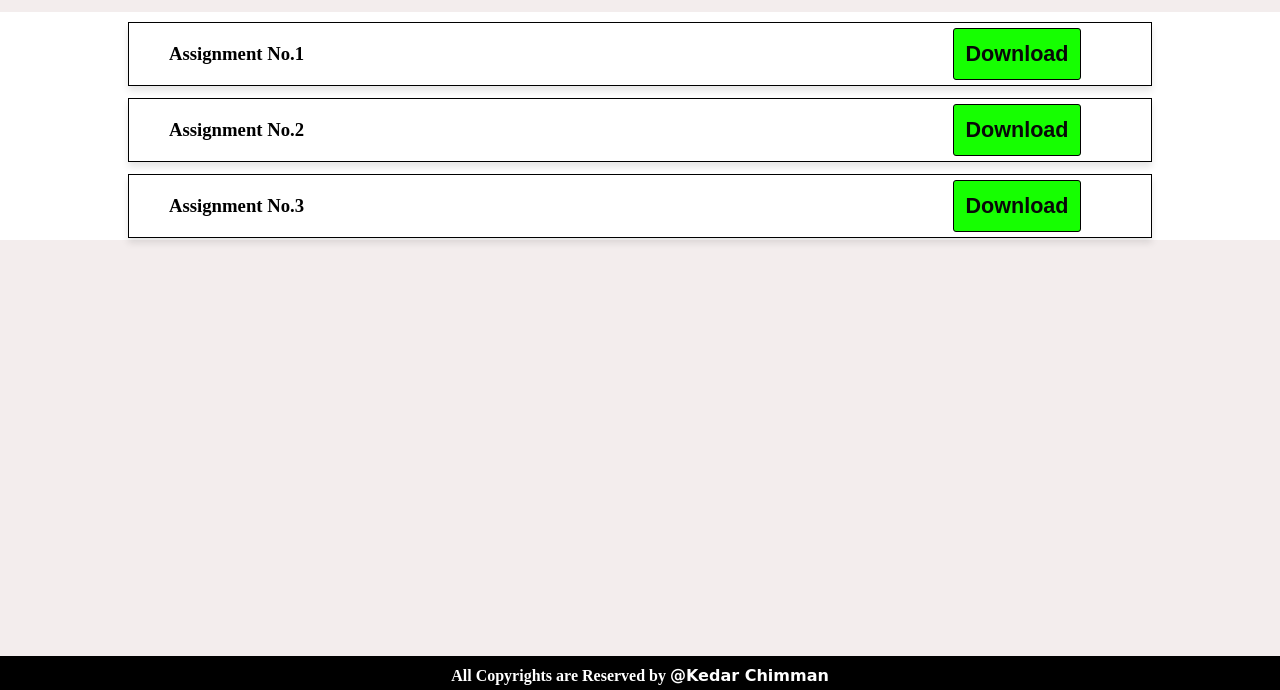
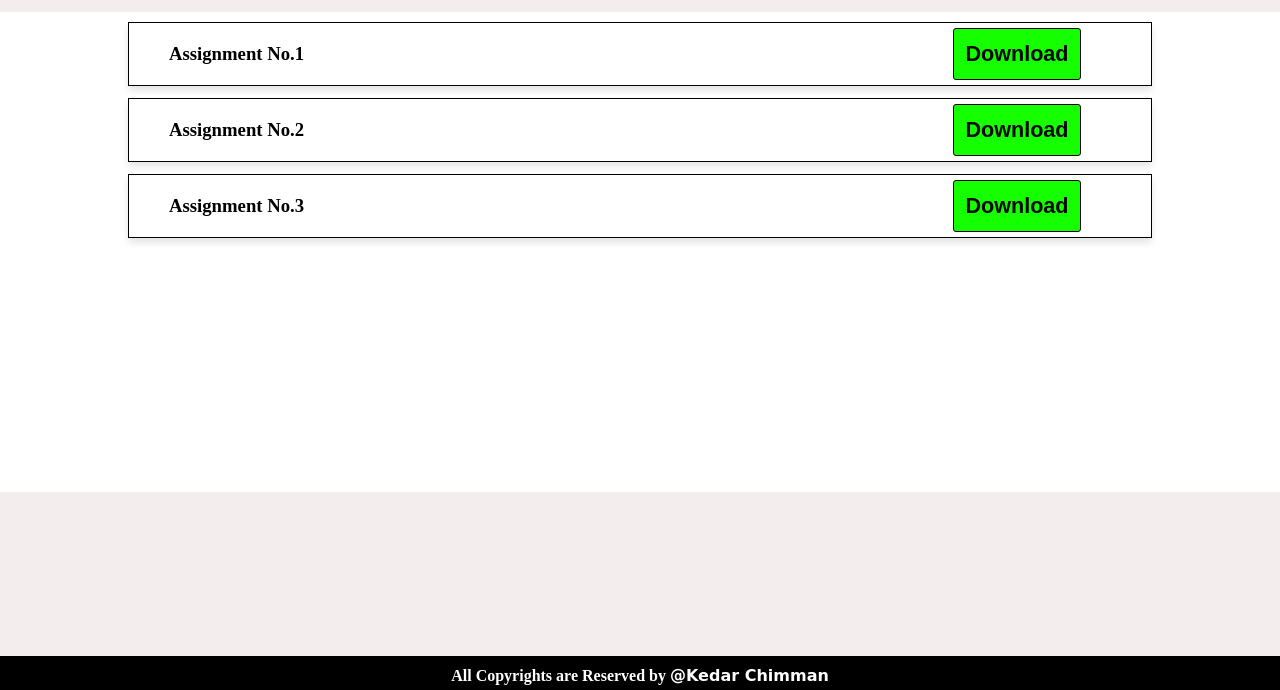
Before and after one commit to Tech-Surya/cse.github.io, a plain HTML site: page subfiles/ds.html in a window 1280 px wide. Shown: the part 110-800 px from the top of the page. Drawn offline with Linux system fonts and the light colour scheme.

Commit message:
Update style.css

```diff
--- a/subfiles/style.css
+++ b/subfiles/style.css
@@ -34,8 +34,11 @@ body {
     flex-direction: column;
     justify-content: space-between;
     margin-top: 15px;
+}
+
+.download-section{
     background-color: white;
-    /* height: 60vh; */
+    height: 60vh;
     padding: 0 80px;
 }
 
```
